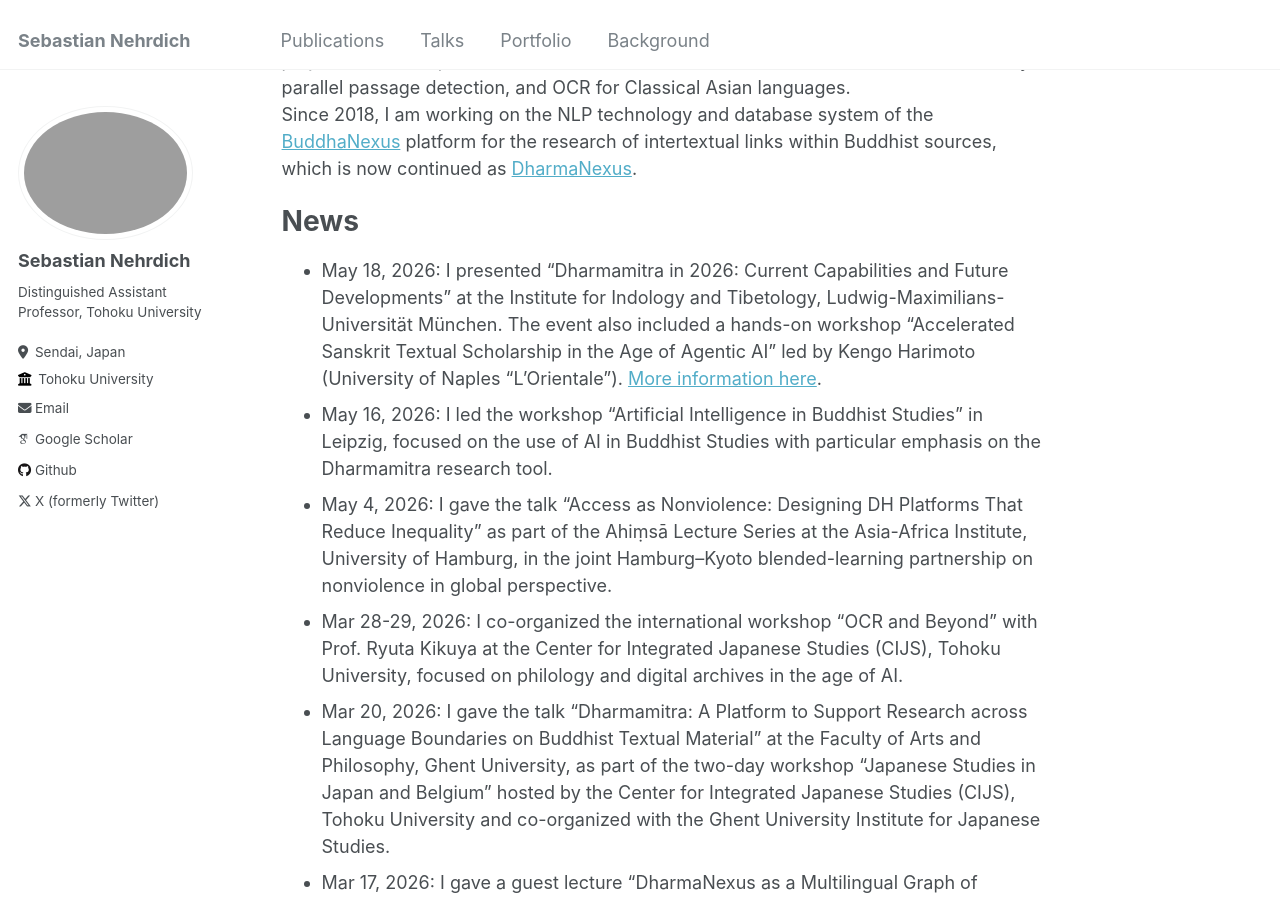
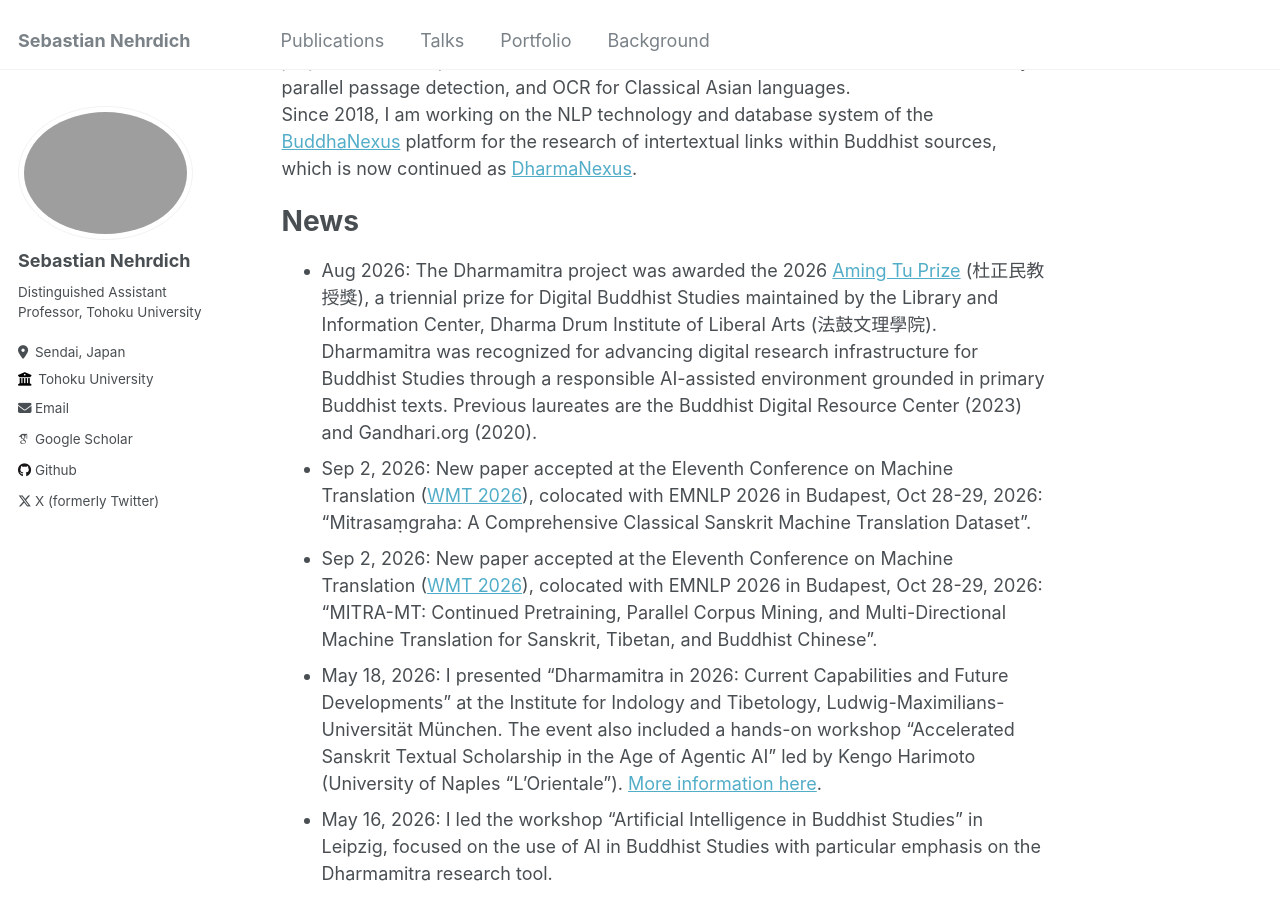
Before and after one commit to sebastian-nehrdich/sebastian-nehrdich.github.io, a Jekyll site: the page built from _pages/about.md, in a window 1280 px wide and 900 px high, scrolled down 493 px. Built offline with Jekyll 4.4.1, drawn with Linux system fonts in a browser that asks for light colours; some web fonts are replaced.

Commit message:
add news entries for Aming Tu Prize and two WMT 2026 papers
Co-Authored-By: Claude Opus 5 (1M context) <noreply@anthropic.com>
Claude-Session: https://claude.ai/code/session_01Y6XYgJJ3CNg6bFZMYaPNFR

```diff
--- a/_pages/about.md
+++ b/_pages/about.md
@@ -19,6 +19,9 @@ Since 2018, I am working on the NLP technology and database system of the [Buddh
 News
 =====
 
+- Aug 2026: The Dharmamitra project was awarded the 2026 [Aming Tu Prize](https://amingtuprize.dila.edu.tw/#current-laureate) (杜正民教授獎), a triennial prize for Digital Buddhist Studies maintained by the Library and Information Center, Dharma Drum Institute of Liberal Arts (法鼓文理學院). Dharmamitra was recognized for advancing digital research infrastructure for Buddhist Studies through a responsible AI-assisted environment grounded in primary Buddhist texts. Previous laureates are the Buddhist Digital Resource Center (2023) and Gandhari.org (2020).
+- Sep 2, 2026: New paper accepted at the Eleventh Conference on Machine Translation ([WMT 2026](https://www2.statmt.org/wmt26/)), colocated with EMNLP 2026 in Budapest, Oct 28-29, 2026: "Mitrasaṃgraha: A Comprehensive Classical Sanskrit Machine Translation Dataset".
+- Sep 2, 2026: New paper accepted at the Eleventh Conference on Machine Translation ([WMT 2026](https://www2.statmt.org/wmt26/)), colocated with EMNLP 2026 in Budapest, Oct 28-29, 2026: "MITRA-MT: Continued Pretraining, Parallel Corpus Mining, and Multi-Directional Machine Translation for Sanskrit, Tibetan, and Buddhist Chinese".
 - May 18, 2026: I presented "Dharmamitra in 2026: Current Capabilities and Future Developments" at the Institute for Indology and Tibetology, Ludwig-Maximilians-Universität München. The event also included a hands-on workshop "Accelerated Sanskrit Textual Scholarship in the Age of Agentic AI" led by Kengo Harimoto (University of Naples "L'Orientale"). [More information here](https://www.kw.lmu.de/indotib/de/aktuelles/veranstaltungsuebersicht/veranstaltung/vortragsreihe-und-kolloquium-faebb01f.html).
 - May 16, 2026: I led the workshop "Artificial Intelligence in Buddhist Studies" in Leipzig, focused on the use of AI in Buddhist Studies with particular emphasis on the Dharmamitra research tool.
 - May 4, 2026: I gave the talk "Access as Nonviolence: Designing DH Platforms That Reduce Inequality" as part of the Ahiṃsā Lecture Series at the Asia-Africa Institute, University of Hamburg, in the joint Hamburg–Kyoto blended-learning partnership on nonviolence in global perspective.
```
